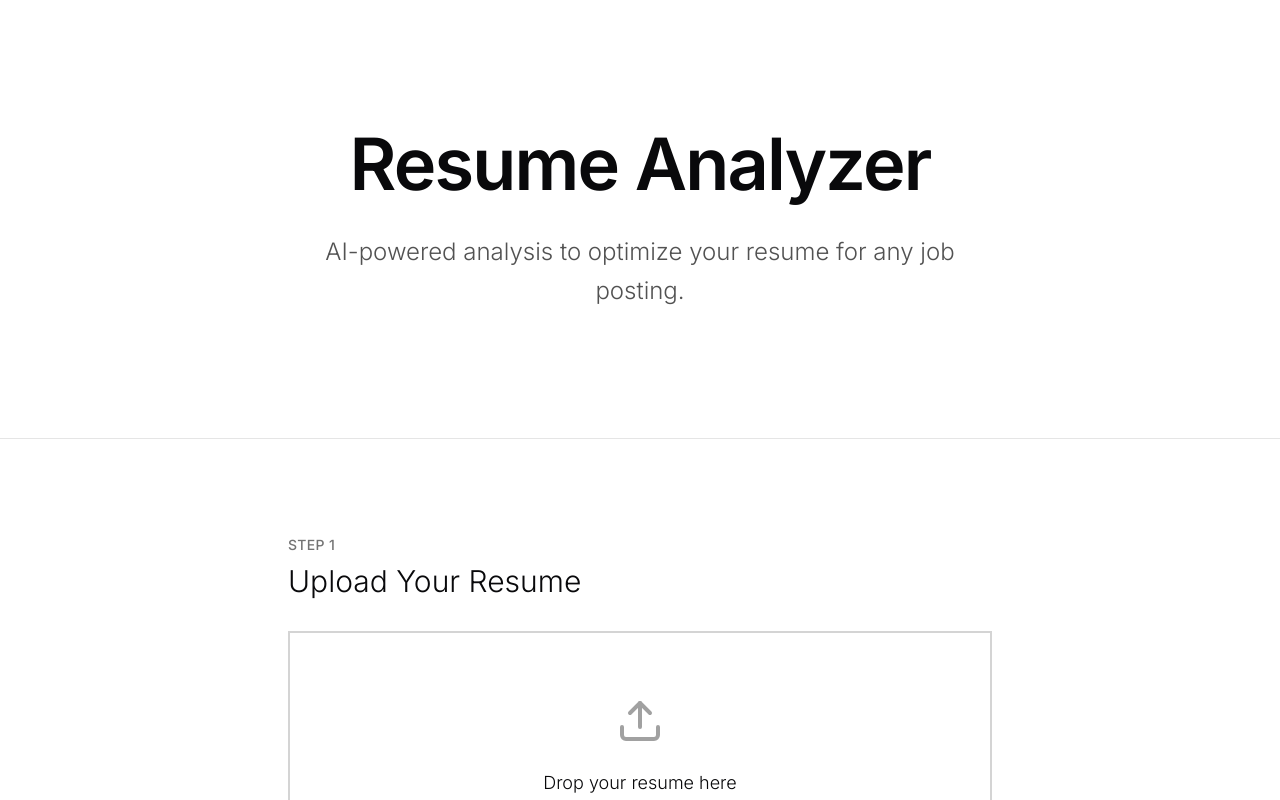
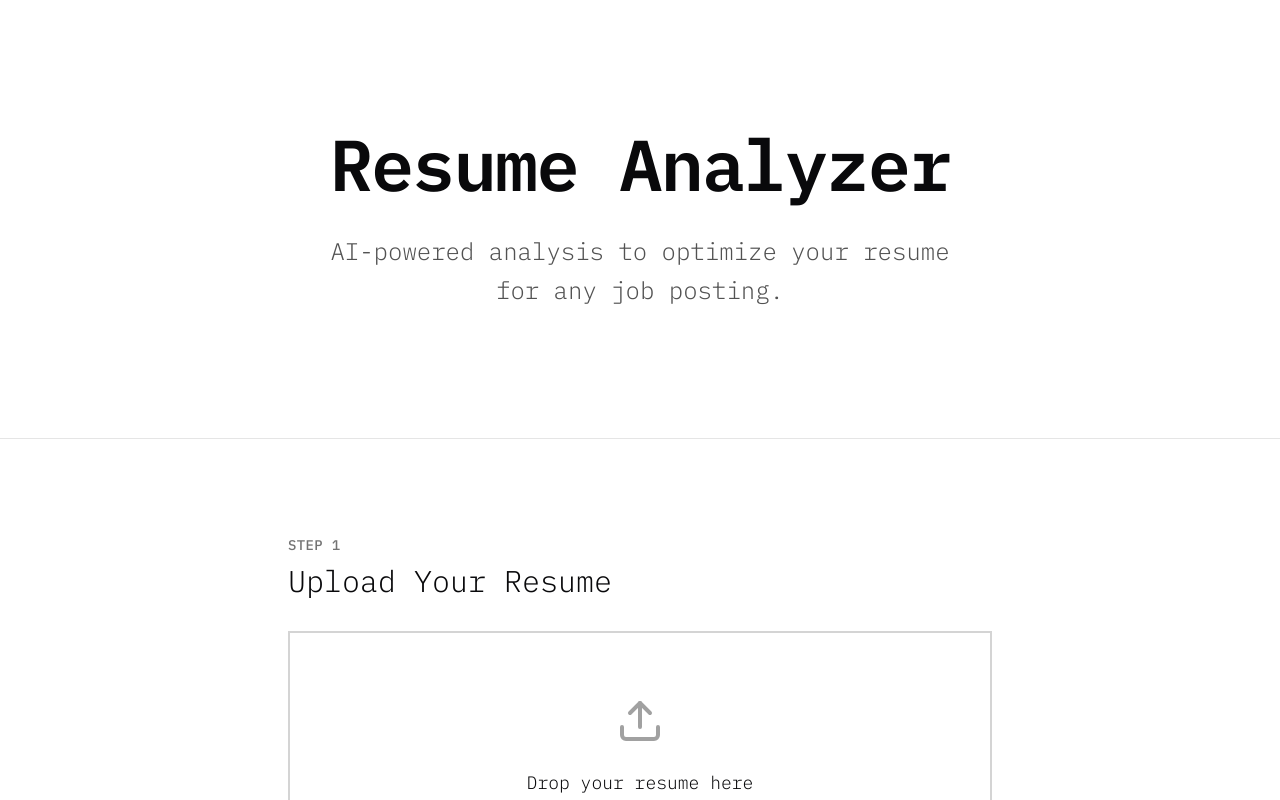
Before and after one commit to Izazzubayer/AI-Resume-Compatibility-Checker, a Next.js app: page / in a window 1280 px wide. Shown: the top 800 px of the page. Built offline with nearby package versions, Linux system fonts and the light colour scheme.

Commit message:
Change project font to IBM Plex Mono

```diff
--- a/app/layout.tsx
+++ b/app/layout.tsx
@@ -1,8 +1,12 @@
 import type { Metadata } from "next";
-import { Inter } from "next/font/google";
+import { IBM_Plex_Mono } from "next/font/google";
 import "./globals.css";
 
-const inter = Inter({ subsets: ["latin"] });
+const ibmPlexMono = IBM_Plex_Mono({
+    weight: ['300', '400', '500', '600'],
+    subsets: ["latin"],
+    variable: '--font-ibm-plex-mono',
+});
 
 export const metadata: Metadata = {
     title: "AI Resume Compatibility Checker - Optimize Your Resume for ATS",
@@ -17,10 +21,8 @@
 }) {
     return (
         <html lang="en" suppressHydrationWarning>
-            <body className={inter.className}>
-                <div className="min-h-screen bg-gradient-to-br from-gray-50 via-white to-purple-50 dark:from-gray-900 dark:via-gray-800 dark:to-purple-900">
-                    {children}
-                </div>
+            <body className={ibmPlexMono.className}>
+                {children}
             </body>
         </html>
     );
--- a/tailwind.config.ts
+++ b/tailwind.config.ts
@@ -6,6 +6,14 @@
         "./components/**/*.{js,ts,jsx,tsx,mdx}",
         "./app/**/*.{js,ts,jsx,tsx,mdx}",
     ],
+    theme: {
+        extend: {
+            fontFamily: {
+                sans: ['var(--font-ibm-plex-mono)', 'IBM Plex Mono', 'monospace'],
+                mono: ['var(--font-ibm-plex-mono)', 'IBM Plex Mono', 'monospace'],
+            },
+        },
+    },
 };
 
 export default config;
```
